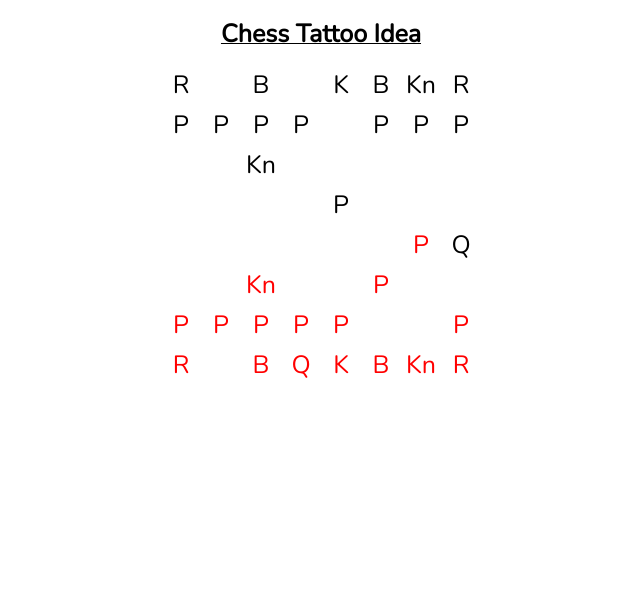
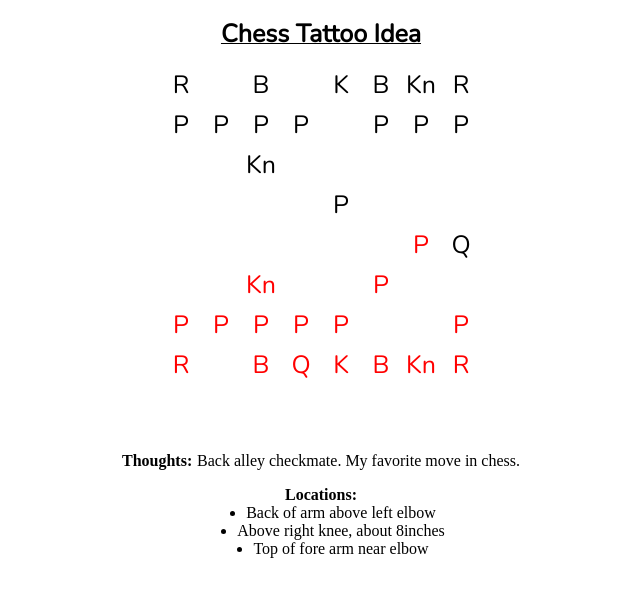
Before and after one commit to christian-fortin/Tattoo-Ideas, a plain HTML site: page index.html in a window 1280 px wide. Shown: the whole page, without its empty margins (319-959 px from the left). Drawn offline with nearby package versions, Linux system fonts and the light colour scheme.

Commit message:
description and location ideas

```diff
--- a/index.html
+++ b/index.html
@@ -88,9 +88,15 @@
         <div class="black W">Kn</div>
         <div class="white W">R</div>
         </div>
+
+        <p class="idea-description"><span style="font-weight: bold; margin-right: .3rem;">Thoughts: </span> Back alley checkmate. My favorite move in chess.</p>
+
+        <p class="idea-description"> <span style='font-weight: bold;'>Locations: </span> <ul class="ul-locations">
+            <li> Back of arm above left elbow</li>
+            <li>Above right knee, about 8inches</li>
+            <li>Top of fore arm near elbow</li>
+
+        </ul></p>
         </body>
+
         </html>
-    </section>
-  </body>
-  <script src="app.js"></script>
-</html>
--- a/style.css
+++ b/style.css
@@ -90,6 +90,7 @@ body{
     width: 320px;
     height: 320px;
     margin: 0 auto;
+    margin-bottom: 4rem;
     /* border: 2px solid #333; */
 }
 .black {
@@ -127,3 +128,18 @@ body{
     font-family: 'Nunito';
     font-size:25px;
 }
+
+.idea-description{
+display: flex;
+justify-content: center;
+align-items: center;
+margin: 1rem 0 0 0;
+}
+
+.ul-locations{
+    display: flex;
+    justify-content: center;
+    align-items: center;
+    flex-direction: column;
+    margin: 0;
+}
```
